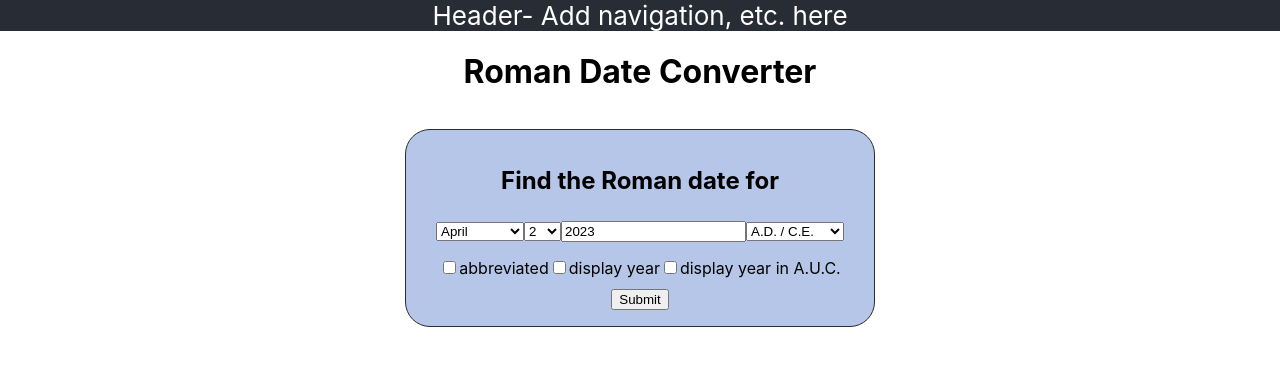
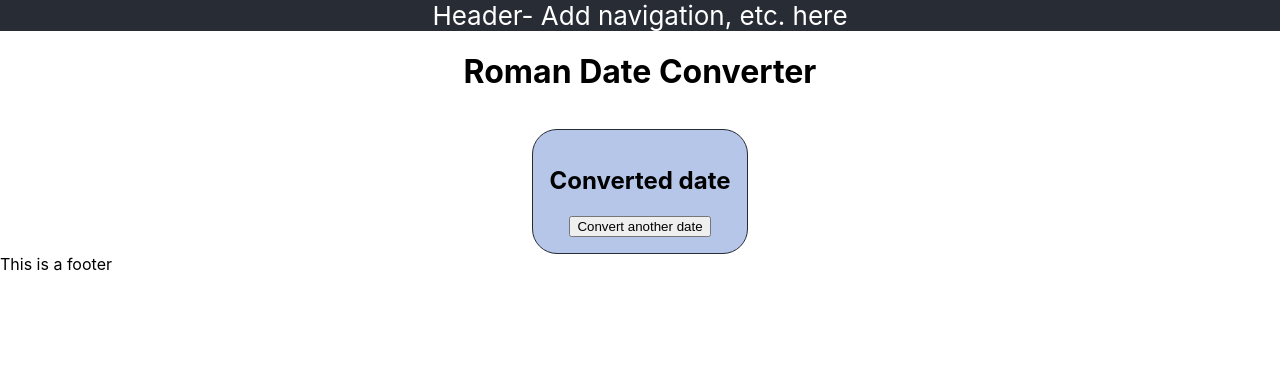
Before and after one commit to celiackelly/roman-date-converter, a React (Create React App) app: page / in a window 1280 px wide. Shown: the top 366 px of the page. Built offline with nearby package versions, Linux system fonts and the light colour scheme.

Commit message:
Refactor and remove DateForm component

```diff
--- a/src/App.js
+++ b/src/App.js
@@ -12,7 +12,9 @@ function App() {
         <h1>Roman Date Converter</h1>
           <DateConverter />
       </main>
-      <footer></footer>
+      <footer>
+        This is a footer
+      </footer>
     </>
   );
 }
--- a/src/components/DateConverter.js
+++ b/src/components/DateConverter.js
@@ -1,21 +1,33 @@
 import { React, useState } from 'react'
 import CardSection from './CardSection';
-import DateForm from './DateForm';
+import DateFieldset from './DateFieldset';
+import OptionsFieldset from './OptionsFieldset';
+import Button from './Button';
 
 export default function DateConverter() {
 
-    const [isDateSubmitted, setIsDateSubmitted] = useState(false)
+    const [isDateSubmitted, setIsDateSubmitted] = useState(true)
+
+    function convertDate(e) {
+        //replace with actual logic
+        e.preventDefault()
+        setIsDateSubmitted(true)
+   }
 
     if (!isDateSubmitted) {
         return (
           <CardSection title="Find the Roman date for">
-            <DateForm />
+            <form>
+                <DateFieldset />
+                <OptionsFieldset isAUCDisabled={false} />   {/* replace hard-coded with state and logic */}
+                <Button type="submit" buttonText="Submit" onClick={convertDate}></Button>
+                </form>
           </CardSection>
         );
       } else {
           return (
             <CardSection title="Converted date">
-
+                <Button type="button" buttonText="Convert another date" onClick={() => setIsDateSubmitted(false)}/>
             </CardSection>
           );
       }
--- a/src/components/DateForm.js
+++ /dev/null
@@ -1,20 +0,0 @@
-import React from 'react'
-import Button from './Button';
-import DateFieldset from './DateFieldset';
-import OptionsFieldset from './OptionsFieldset';
-
-export default function DateForm() {
-
-   function convertDate() {
-        //replace with actual logic, which probably needs to live higher up
-        alert('convert date')
-   }
-
-  return (
-    <form>
-        <DateFieldset />
-        <OptionsFieldset isAUCDisabled={false} />   {/* replace hard-coded with state and logic */}
-        <Button type="submit" buttonText="Submit" onClick={convertDate}></Button>
-    </form>
-  )
-}
```
